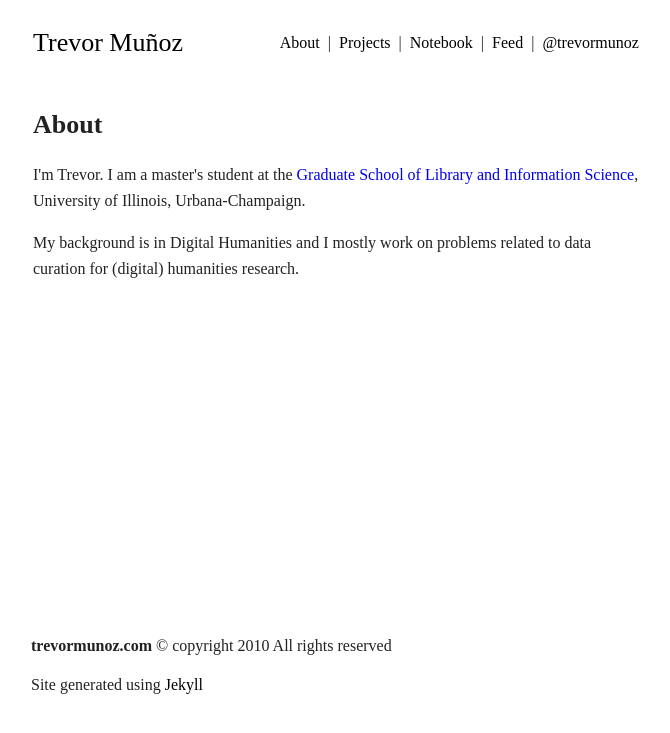
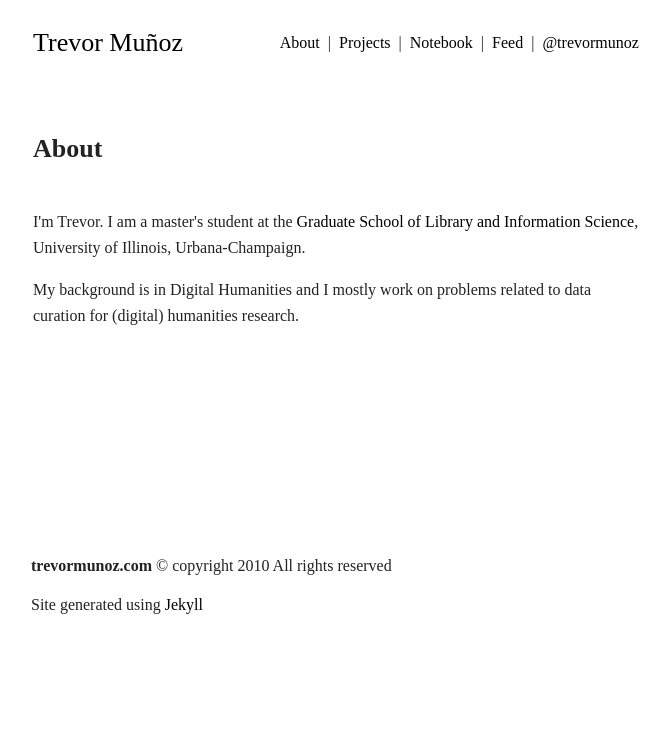
Before and after one commit to trevormunoz/calling-card, a Jekyll site: the page built from about/index.html, in a window 1280 px wide. Shown: the top 733 px of the page, without its empty margins (303-973 px from the left). Built offline with Jekyll 4.4.1, drawn with Linux system fonts in a browser that asks for light colours; Markdown is read by kramdown in place of the engine named in the settings.

Commit message:
change min-height, tweaked fonts

```diff
--- a/_layouts/default.html
+++ b/_layouts/default.html
@@ -29,9 +29,9 @@
 					<span class="sep">|</span>
 					<a href="/notebook/">Notebook</a>
 					<span class="sep">|</span>
-					<a href="http://feeds.feedburner.com/trevormunoz">Feed</a>
+					<a href="http://feeds.feedburner.com/trevormunoz" target="_blank">Feed</a>
 					<span class="sep">|</span>
-					<a href="http://twitter.com/trevormunoz/">&#64;trevormunoz</a>
+					<a href="http://twitter.com/trevormunoz/" target="_blank">&#64;trevormunoz</a>
 				</nav>
 			</div>
 
--- a/css/main.css
+++ b/css/main.css
@@ -9,6 +9,7 @@ body a {
   text-decoration: none;
   font-family: "ff-tisa-web-pro-1", "ff-tisa-web-pro-2";
 }
+body a:visited { color: #665e87; }
 body a:hover {
   text-decoration: none;
   color: #665e87;
@@ -53,9 +54,9 @@ body .title_group nav .sep { padding: 0 4px; }
   display: block;
   padding-top: 80px;
   font-family: "p22-underground-1", "p22-underground-2";
-  font-size: 2.25em;
+  font-size: 1.625em;
   line-height: 1.4em;
-  margin-bottom: 4.2em;
+  min-height: 400px;
 }
 .splash p {
   padding-left: 2px;
@@ -69,7 +70,7 @@ body .title_group nav .sep { padding: 0 4px; }
 body .site .content {
   padding-top: 80px;
   margin-bottom: 4.2em;
-  min-height: 480px;
+  min-height: 400px;
 }
 body .site .content h3 {
   font-family: "p22-underground-1", "p22-underground-2";
@@ -77,11 +78,17 @@ body .site .content h3 {
   font-weight: 600;
   font-style: normal;
   padding-left: 2px;
+  line-height: 69px;
 }
 body .site .content p {
   padding-left: 2px;
   font-family: "ff-tisa-web-pro-1", "ff-tisa-web-pro-2";
   line-height: 1.625em;
+}
+body .site .content p a {
+  text-decoration: none;
+  font-family: "ff-tisa-web-pro-1", "ff-tisa-web-pro-2";
+  color: #000000;
 }
 body .site .content ul li { list-style-type: none; }
 body .site .content ul li .dateString {
@@ -97,7 +104,7 @@ body .site .content ul li a:visited { color: #665e87; }
 body .site .post {
   padding-top: 80px;
   margin-bottom: 4.2em;
-  min-height: 480px;
+  min-height: 400px;
 }
 body .site .post h3 {
   width: 100%;
@@ -106,6 +113,7 @@ body .site .post h3 {
   font-size: 1.625em;
   font-style: normal;
   padding-left: 2px;
+  line-height: 69px;
 }
 body .site .post .home {
   float: right;
```
Also changed, not shown: css/main.less (+16 -4 lines).
